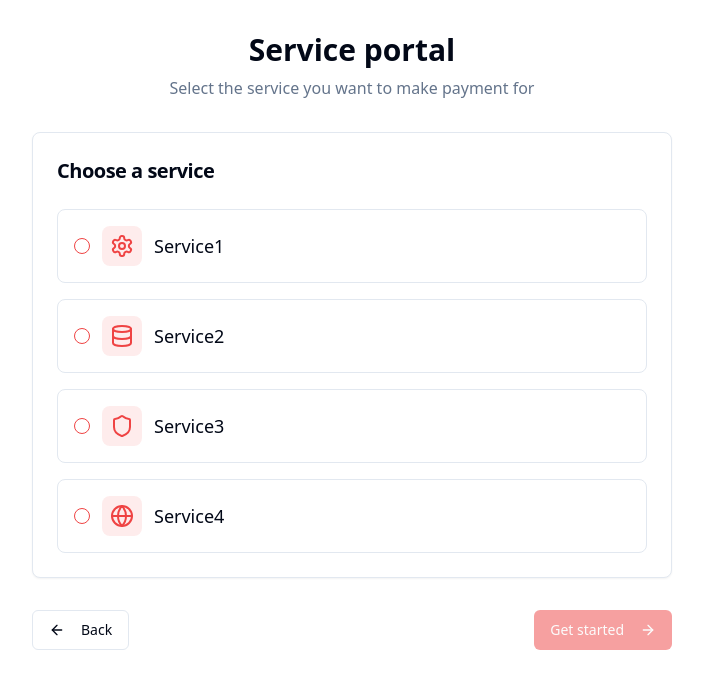
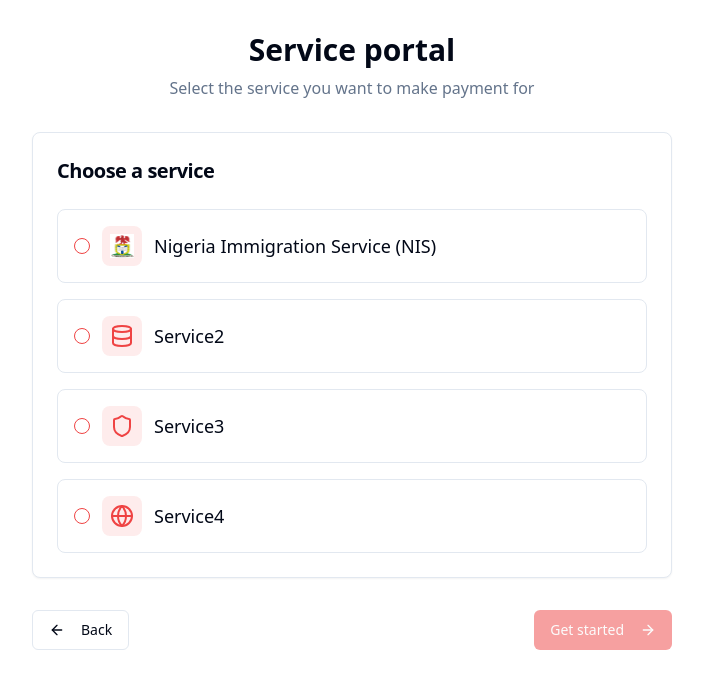
Before and after one commit to paulkayode2000/multi-1, a React (Vite) app: page / in a window 1280 px wide. Shown: the top 688 px of the page, without its empty margins (288-991 px from the left). Built offline with nearby package versions, Linux system fonts and the light colour scheme.

Commit message:
Update service logo and name
Use the attached logo for Service1 and change the name to "Nigeria Immigration Service (NIS)".

```diff
--- /dev/null
+++ b/src/components/icons/NISLogo.tsx
@@ -0,0 +1,13 @@
+interface NISLogoProps {
+  className?: string;
+}
+
+const NISLogo = ({ className }: NISLogoProps) => (
+  <img
+    src="/lovable-uploads/71512921-5d60-46f4-a3ce-619722a83e4e.png"
+    alt="Nigeria Immigration Service Logo"
+    className={className}
+  />
+);
+
+export default NISLogo;
--- a/src/constants/services.ts
+++ b/src/constants/services.ts
@@ -1,8 +1,9 @@
-import { Settings, Database, Shield, Globe } from "lucide-react";
+import { Database, Shield, Globe } from "lucide-react";
 import { Service } from "@/types/transaction";
+import NISLogo from "@/components/icons/NISLogo";
 
 export const services: Service[] = [
-  { id: "service1", name: "Service1", icon: Settings },
+  { id: "service1", name: "Nigeria Immigration Service (NIS)", icon: NISLogo },
   { id: "service2", name: "Service2", icon: Database },
   { id: "service3", name: "Service3", icon: Shield },
   { id: "service4", name: "Service4", icon: Globe },
--- a/src/pages/Index.tsx
+++ b/src/pages/Index.tsx
@@ -4,10 +4,12 @@ import { Card, CardContent, CardHeader, CardTitle } from "@/components/ui/card";
 import { RadioGroup, RadioGroupItem } from "@/components/ui/radio-group";
 import { Label } from "@/components/ui/label";
 import { Button } from "@/components/ui/button";
-import { ArrowLeft, ArrowRight, Settings, Database, Shield, Globe } from "lucide-react";
+import { ArrowLeft, ArrowRight, Database, Shield, Globe } from "lucide-react";
+
+import NISLogo from "@/components/icons/NISLogo";
 
 const services = [
-  { id: "service1", name: "Service1", icon: Settings },
+  { id: "service1", name: "Nigeria Immigration Service (NIS)", icon: NISLogo },
   { id: "service2", name: "Service2", icon: Database },
   { id: "service3", name: "Service3", icon: Shield },
   { id: "service4", name: "Service4", icon: Globe },
```
Also changed, not shown: public/lovable-uploads/71512921-5d60-46f4-a3ce-619722a83e4e.png (added).
